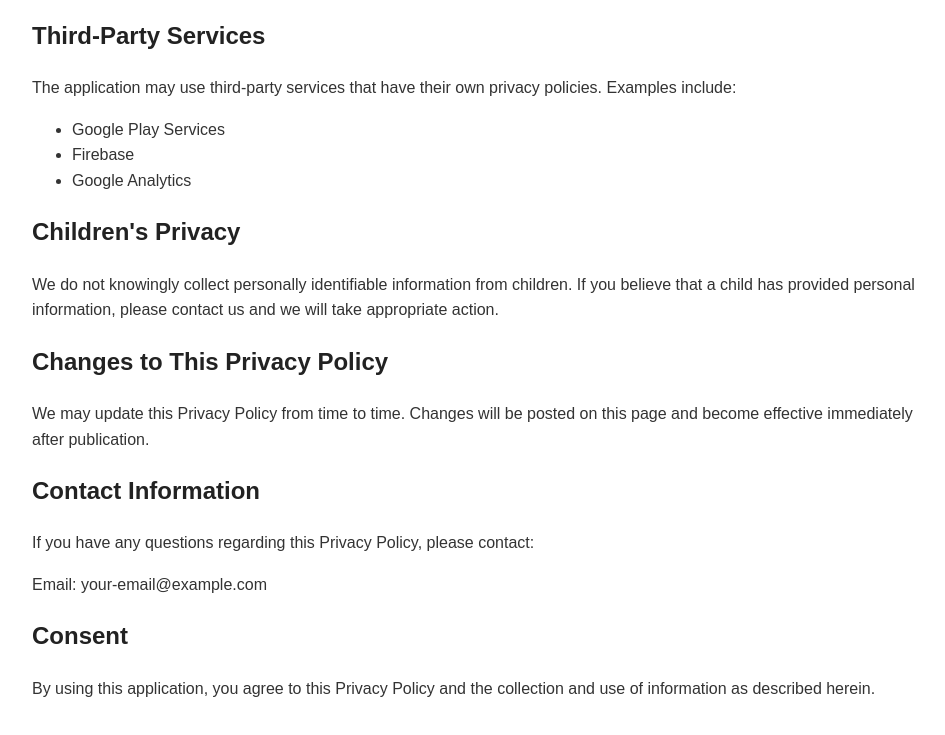
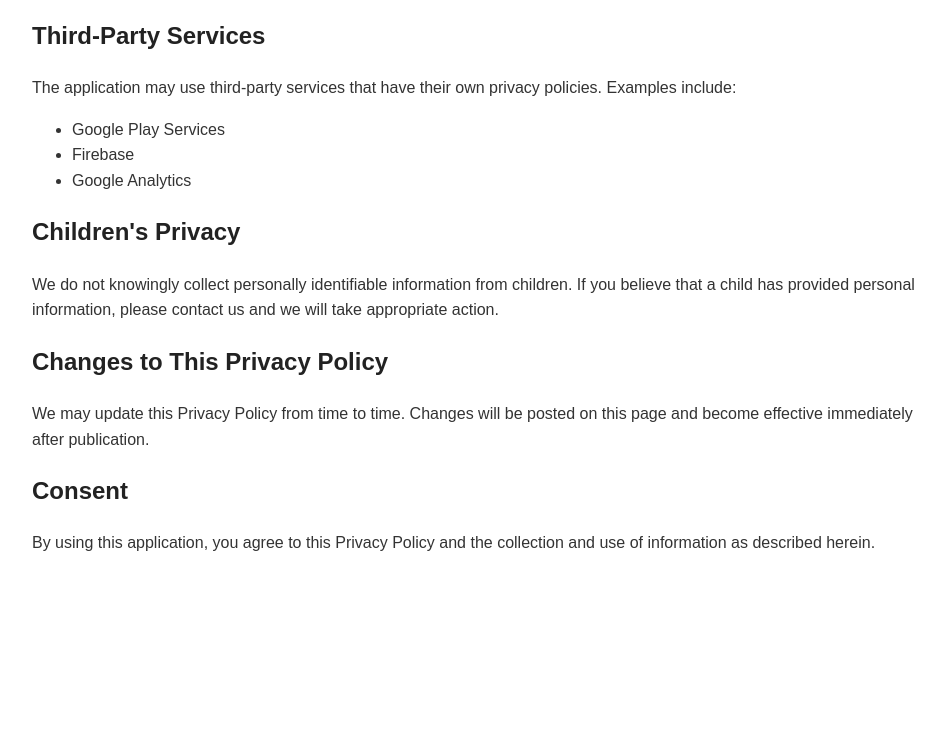
Before and after one commit to DuPont9029/pp, a plain HTML site: page index.html in a window 1280 px wide. Shown: the part 1711-2446 px from the top of the page, without its empty margins (158-1103 px from the left). After the commit the page ends 2343 px from the top, so only its background shows below. Drawn offline with Linux system fonts and the light colour scheme.

Commit message:
Change developer name and update privacy policy section
Updated developer information and removed contact details.

```diff
--- a/index.html
+++ b/index.html
@@ -32,7 +32,7 @@
 <h2>Developer Information</h2>
 
 <p>
-This application is developed and maintained by RE L.
+This application is developed and maintained by DuPont9029.
 </p>
 
 <p>
@@ -152,15 +152,6 @@ We may update this Privacy Policy from time to time.
 Changes will be posted on this page and become effective immediately after publication.
 </p>
 
-<h2>Contact Information</h2>
-
-<p>
-If you have any questions regarding this Privacy Policy, please contact:
-</p>
-
-<p>
-Email: your-email@example.com
-</p>
 
 <h2>Consent</h2>
 
```
